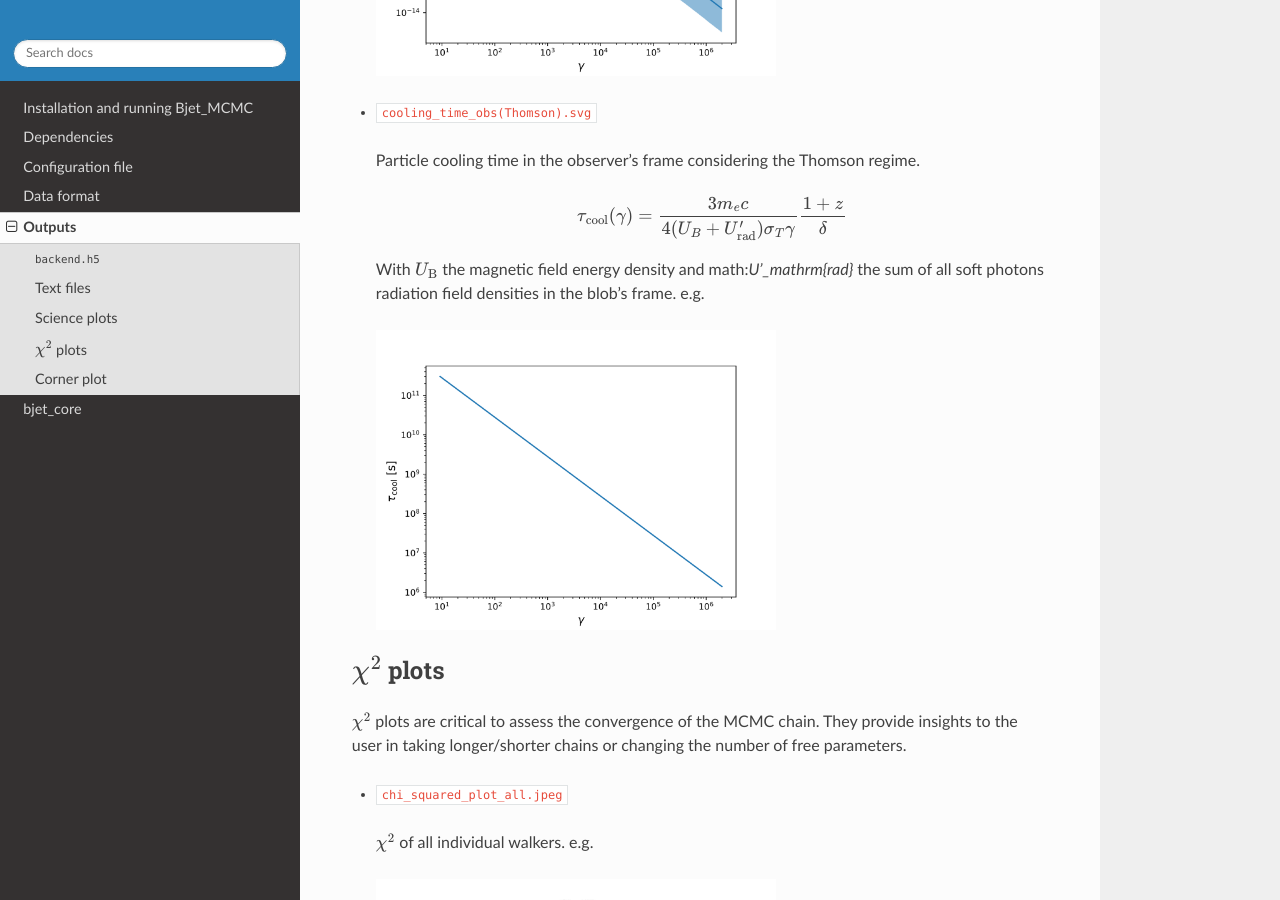
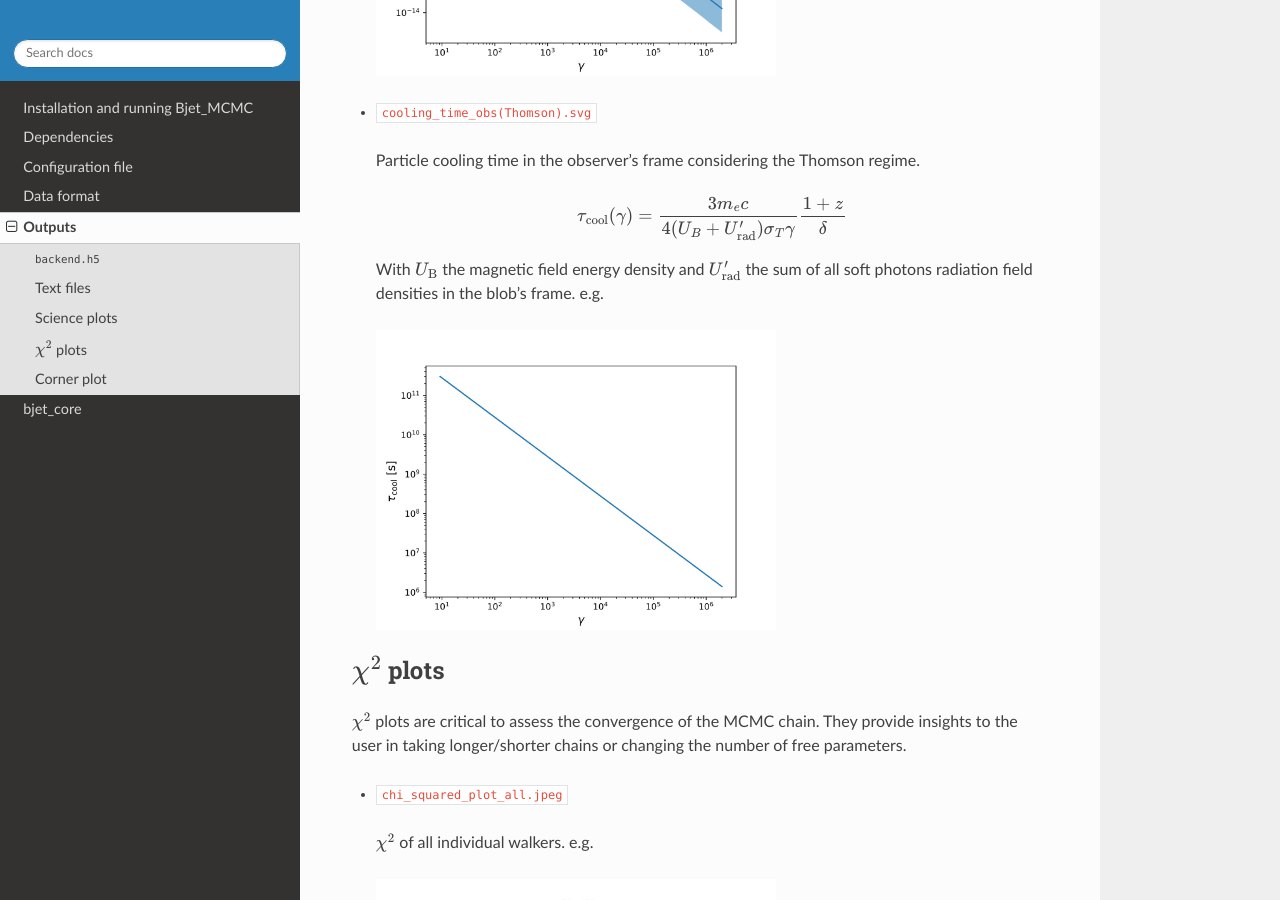
Before and after one commit to Ohervet/Bjet_MCMC, a Sphinx documentation site: the page built from docs/source/outputs.rst, in a window 1280 px wide and 900 px high, scrolled down 2382 px. Built offline with Sphinx 7.4.7 and the Read the Docs theme 2.0.0, drawn with Linux system fonts in a browser that asks for light colours.

Commit message:
Update outputs.rst

```diff
--- a/docs/source/outputs.rst
+++ b/docs/source/outputs.rst
@@ -88,7 +88,7 @@ Science plots
 
  .. math:: \tau_\mathrm{cool}(\gamma) = \frac{3 m_e c}{4 (U_B + U'_\mathrm{rad}) \sigma_T \gamma} \frac{1+z}{\delta}
 
- With :math:`U_\mathrm{B}` the magnetic field energy density and math:`U'_\mathrm{rad}` the sum of all soft photons radiation field densities in the blob's frame.
+ With :math:`U_\mathrm{B}` the magnetic field energy density and :math:`U'_\mathrm{rad}` the sum of all soft photons radiation field densities in the blob's frame.
  e.g.
 
  .. image:: ../figures/cooling_time_obs(Thomson).png
```
